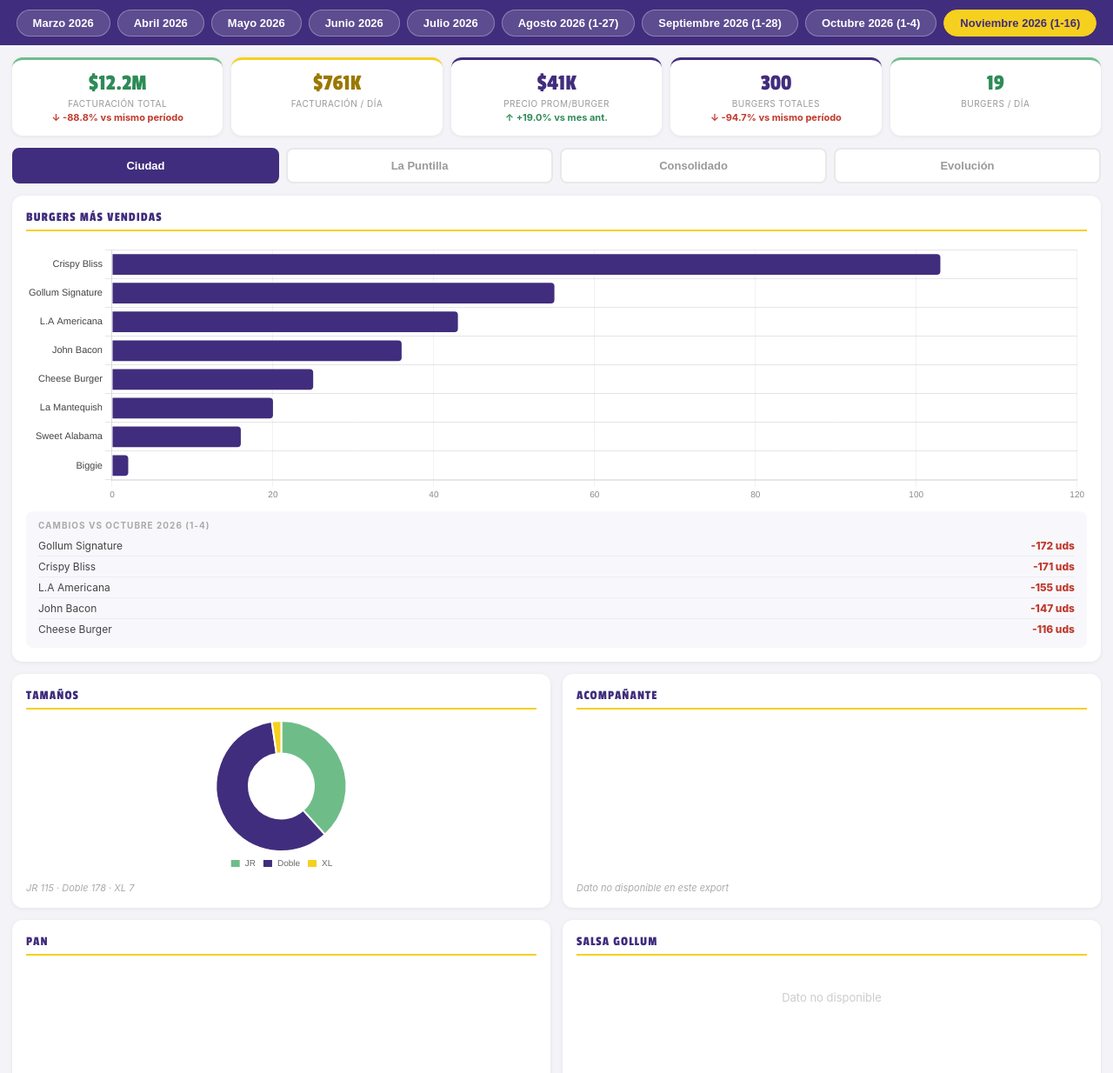
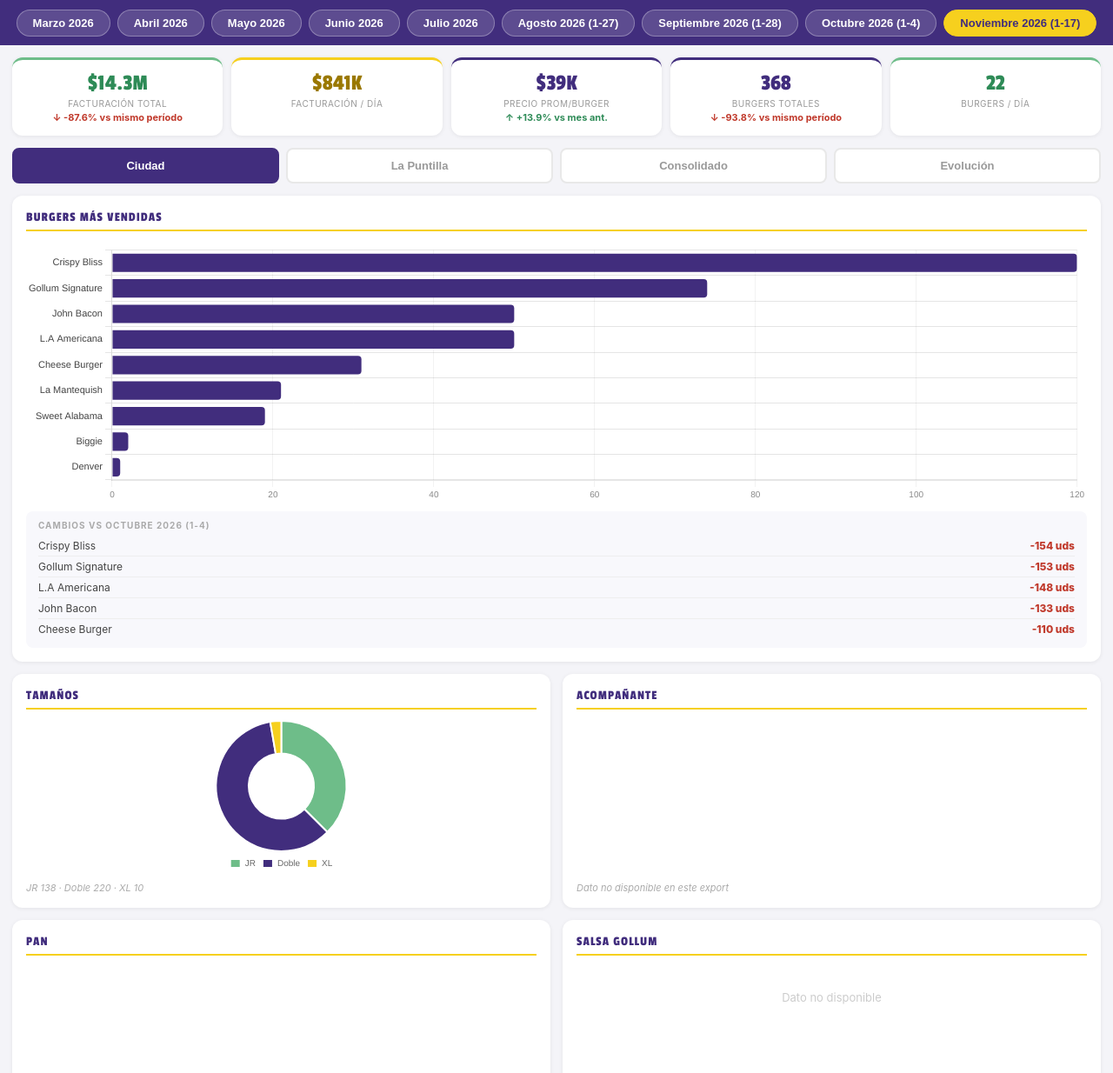
Before and after one commit to francoindragoli/smashclub-dashboards, a plain HTML site: page dashboard-ventas.html in a window 1280 px wide. Shown: the part 66-1300 px from the top of the page at 87% size. Drawn offline with nearby package versions, Linux system fonts and the light colour scheme.

Commit message:
Auto-update dashboards — 18/11/2026 12:06

```diff
--- a/dashboard-ventas.html
+++ b/dashboard-ventas.html
@@ -837,36 +837,36 @@ const MESES = {
         }
       },
       noviembre2026: {
-        label: 'Noviembre 2026 (1-16)', dias: 16, diasCount: [3, 2, 2, 2, 2, 2, 3],
+        label: 'Noviembre 2026 (1-17)', dias: 17, diasCount: [3, 3, 2, 2, 2, 2, 3],
         ciudad: {
-          burgers: {'Crispy Bliss':103, 'Gollum Signature':55, 'L.A Americana':43, 'John Bacon':36, 'Cheese Burger':25, 'La Mantequish':20, 'Sweet Alabama':16, 'Biggie':2},
-          jr:115, doble:178, xl:7, total:300,
+          burgers: {'Crispy Bliss':120, 'Gollum Signature':74, 'John Bacon':50, 'L.A Americana':50, 'Cheese Burger':31, 'La Mantequish':21, 'Sweet Alabama':19, 'Biggie':2, 'Denver':1},
+          jr:138, doble:220, xl:10, total:368,
           acompanante:{'Con Papas':0, 'Sin Papas':0, 'Aros de Cebolla':0},
           acompanante_note:'Dato no disponible en este export',
           pan:{'Pan Regular':0, 'Pan Sin Gluten':0},
           pan_note:'Dato no disponible en este export',
           salsa:null,
-          ventaTotal:12177310,
+          ventaTotal:14297193,
           totalDocs:0,
           ticketPromedio:0,
           ventaDias:[0,0,0,0,0,0,0],
           horaLabels:["9h", "10h", "11h", "12h", "13h", "14h", "15h", "16h", "17h", "18h", "19h", "20h", "21h", "22h", "23h", "0h"],
-          horaVentas:[0.036, 0.101, 0.088, 0.902, 1.255, 0.713, 0.525, 0.209, 0.166, 0.153, 0.202, 0.768, 2.635, 3.205, 1.177, 0.045]
+          horaVentas:[0.04, 0.113, 0.115, 0.937, 1.441, 0.819, 0.55, 0.209, 0.2, 0.181, 0.233, 0.861, 3.534, 3.79, 1.229, 0.045]
         },
         puntilla: {
-          burgers: {'Crispy Bliss':205, 'Gollum Signature':204, 'John Bacon':130, 'L.A Americana':93, 'Cheese Burger':51, 'Sweet Alabama':40, 'La Mantequish':35, 'Biggie':11, 'Denver':5},
-          jr:295, doble:446, xl:33, total:774,
+          burgers: {'Crispy Bliss':239, 'Gollum Signature':220, 'John Bacon':147, 'L.A Americana':106, 'Cheese Burger':55, 'Sweet Alabama':43, 'La Mantequish':39, 'Biggie':12, 'Denver':5},
+          jr:337, doble:496, xl:33, total:866,
           acompanante:{'Con Papas':0, 'Sin Papas':0, 'Aros de Cebolla':0},
           acompanante_note:'Dato no disponible en este export',
           pan:{'Pan Regular':0, 'Pan Sin Gluten':0},
           pan_note:'Dato no disponible en este export',
           salsa:null,
-          ventaTotal:23854720,
+          ventaTotal:26133130,
           totalDocs:0,
           ticketPromedio:0,
           ventaDias:[0,0,0,0,0,0,0],
           horaLabels:["11h", "12h", "13h", "14h", "15h", "16h", "17h", "18h", "19h", "20h", "21h", "22h", "23h", "0h"],
-          horaVentas:[0.04, 0.514, 2.59, 2.098, 0.71, 0.428, 0.176, 0.138, 0.348, 3.268, 6.475, 4.366, 2.05, 0.655]
+          horaVentas:[0.04, 0.649, 2.724, 2.238, 0.795, 0.459, 0.214, 0.138, 0.389, 3.403, 7.254, 4.68, 2.488, 0.661]
         },
         snaps: {
           3: {
@@ -908,6 +908,11 @@ const MESES = {
             dias:16, diasCount:[3, 2, 2, 2, 2, 2, 3],
             ciudad:{burgers:{'Crispy Bliss':103, 'Gollum Signature':55, 'L.A Americana':43, 'John Bacon':36, 'Cheese Burger':25, 'La Mantequish':20, 'Sweet Alabama':16, 'Biggie':2},jr:115,doble:178,xl:7,total:300,ventaTotal:12177310,totalDocs:0,ticketPromedio:0,ventaDias:[0,0,0,0,0,0,0],horaLabels:["9h", "10h", "11h", "12h", "13h", "14h", "15h", "16h", "17h", "18h", "19h", "20h", "21h", "22h", "23h", "0h"],horaVentas:[0.036, 0.101, 0.088, 0.902, 1.255, 0.713, 0.525, 0.209, 0.166, 0.153, 0.202, 0.768, 2.635, 3.205, 1.177, 0.045]},
             puntilla:{burgers:{'Crispy Bliss':205, 'Gollum Signature':204, 'John Bacon':130, 'L.A Americana':93, 'Cheese Burger':51, 'Sweet Alabama':40, 'La Mantequish':35, 'Biggie':11, 'Denver':5},jr:295,doble:446,xl:33,total:774,ventaTotal:23854720,totalDocs:0,ticketPromedio:0,ventaDias:[0,0,0,0,0,0,0],horaLabels:["11h", "12h", "13h", "14h", "15h", "16h", "17h", "18h", "19h", "20h", "21h", "22h", "23h", "0h"],horaVentas:[0.04, 0.514, 2.59, 2.098, 0.71, 0.428, 0.176, 0.138, 0.348, 3.268, 6.475, 4.366, 2.05, 0.655]}
+          },
+          17: {
+            dias:17, diasCount:[3, 3, 2, 2, 2, 2, 3],
+            ciudad:{burgers:{'Crispy Bliss':120, 'Gollum Signature':74, 'John Bacon':50, 'L.A Americana':50, 'Cheese Burger':31, 'La Mantequish':21, 'Sweet Alabama':19, 'Biggie':2, 'Denver':1},jr:138,doble:220,xl:10,total:368,ventaTotal:14297193,totalDocs:0,ticketPromedio:0,ventaDias:[0,0,0,0,0,0,0],horaLabels:["9h", "10h", "11h", "12h", "13h", "14h", "15h", "16h", "17h", "18h", "19h", "20h", "21h", "22h", "23h", "0h"],horaVentas:[0.04, 0.113, 0.115, 0.937, 1.441, 0.819, 0.55, 0.209, 0.2, 0.181, 0.233, 0.861, 3.534, 3.79, 1.229, 0.045]},
+            puntilla:{burgers:{'Crispy Bliss':239, 'Gollum Signature':220, 'John Bacon':147, 'L.A Americana':106, 'Cheese Burger':55, 'Sweet Alabama':43, 'La Mantequish':39, 'Biggie':12, 'Denver':5},jr:337,doble:496,xl:33,total:866,ventaTotal:26133130,totalDocs:0,ticketPromedio:0,ventaDias:[0,0,0,0,0,0,0],horaLabels:["11h", "12h", "13h", "14h", "15h", "16h", "17h", "18h", "19h", "20h", "21h", "22h", "23h", "0h"],horaVentas:[0.04, 0.649, 2.724, 2.238, 0.795, 0.459, 0.214, 0.138, 0.389, 3.403, 7.254, 4.68, 2.488, 0.661]}
           },
         }
       },
```
Also changed, not shown: comparativa-precios.html (+1 -1 lines), rentabilidad-burgers.html (+1 -1 lines).
